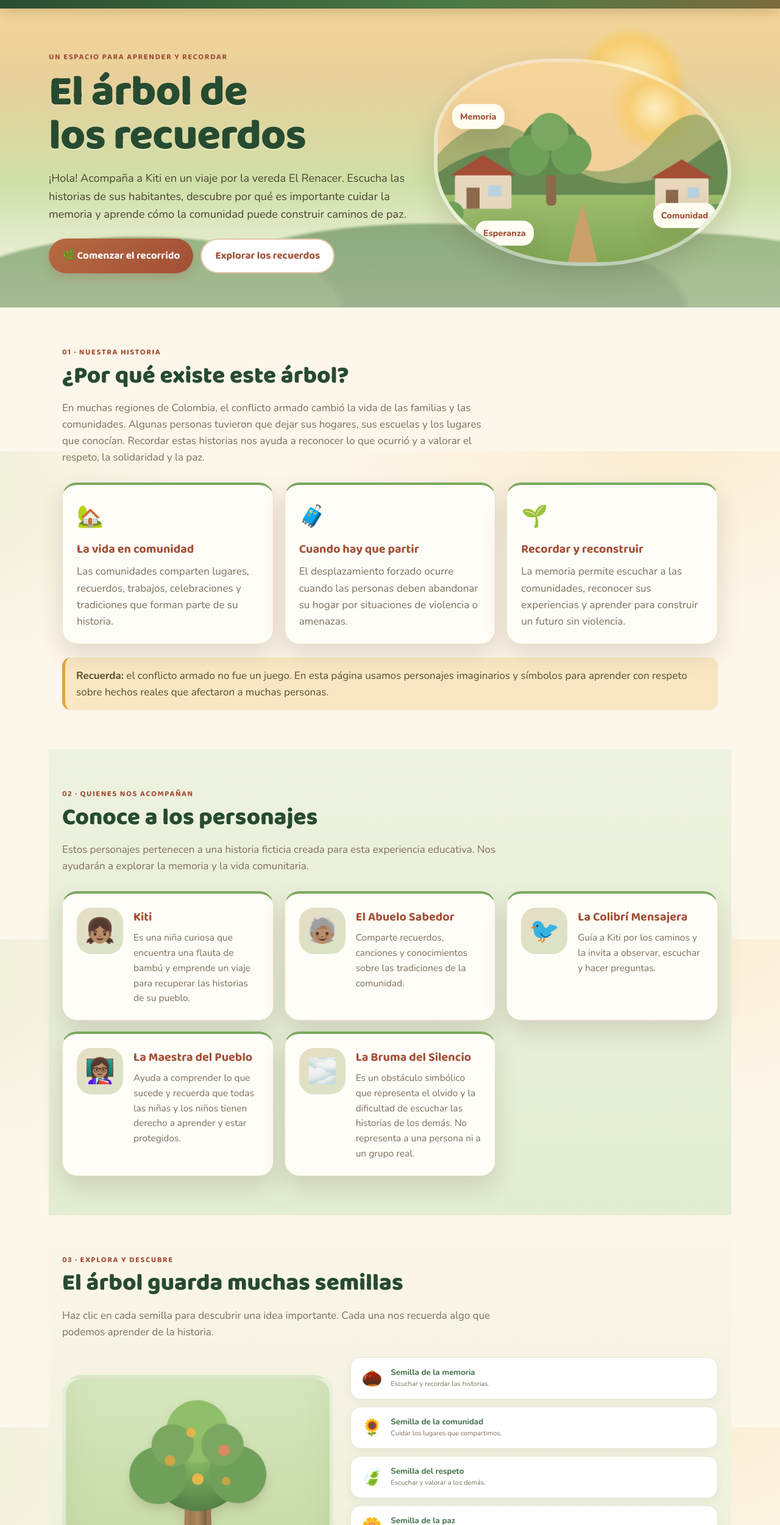
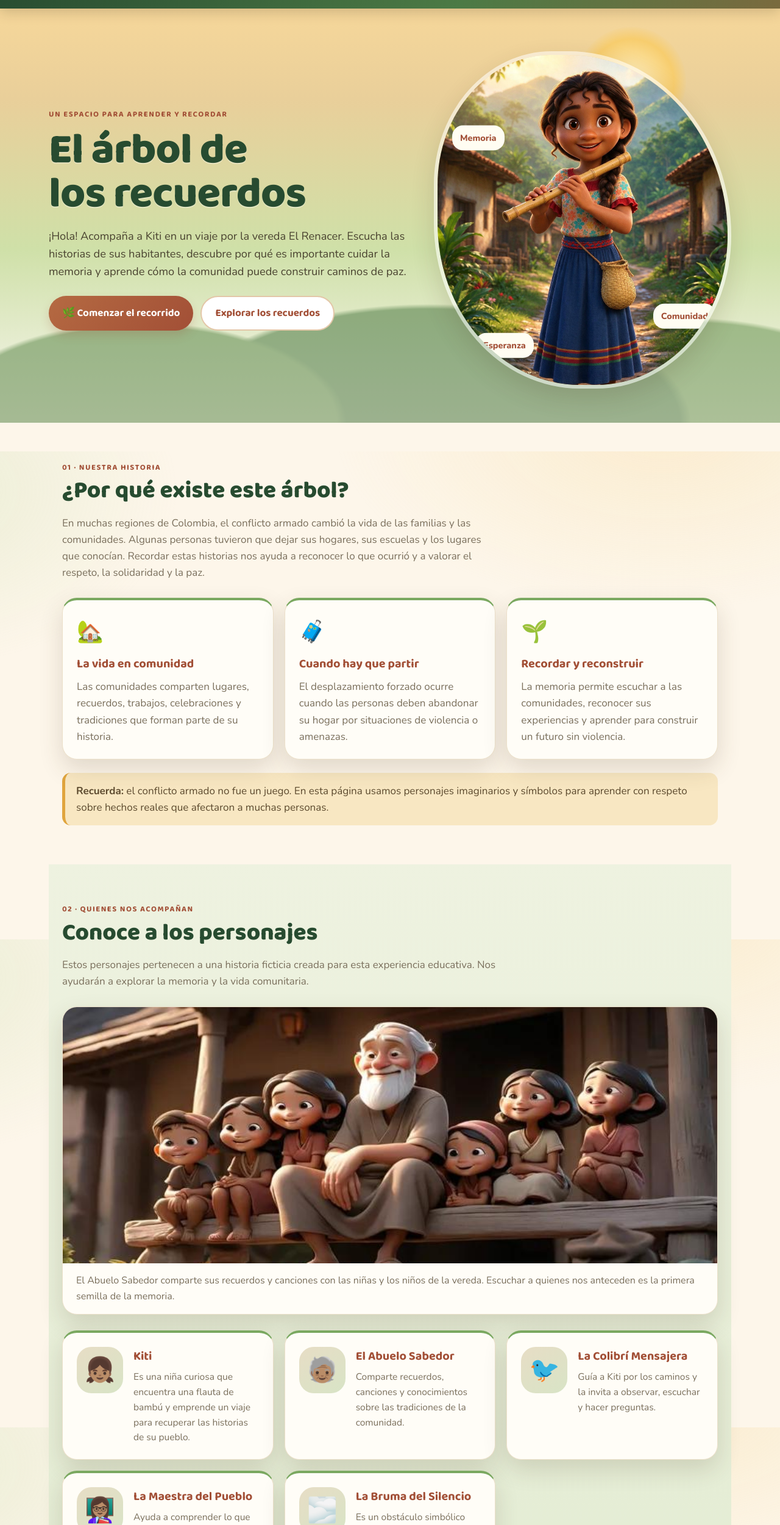
Before and after one commit to isabellamariapita-bot/el-arbol-de-los-recuerdos, a plain HTML site: page index.html in a window 1280 px wide. Shown: the part 60-2560 px from the top of the page at 61% size. Drawn offline with nearby package versions, Linux system fonts and the light colour scheme.

Commit message:
Integra las ilustraciones reales de los personajes
- Hero: foto de Kiti con la flauta en la vereda (reemplaza la escena SVG)
- Personajes: figura destacada con el Abuelo Sabedor y los ninos en el porche
- Arbol de recuerdos: foto de un gran arbol frondoso con sol (reemplaza el SVG), con zoom suave al pasar el cursor
- Limpia los estilos SVG que ya no se usan

```diff
--- a/index.html
+++ b/index.html
@@ -70,11 +70,9 @@ h1{font-size:clamp(2.5rem,5.5vw,4.6rem);line-height:1.02;color:var(--deep);margi
 .btn:hover{filter:brightness(1.07);transform:translateY(-2px)}
 .btn:focus-visible{outline:3px solid var(--gold);outline-offset:2px}
 .btn.secondary{background:#fff;color:var(--teja);border:2px solid #e3c7a8;box-shadow:none}
-.hero-art{min-height:340px;border-radius:42% 58% 48% 52%;display:grid;place-items:center;position:relative;box-shadow:var(--shadow);overflow:hidden;border:6px solid #ffffff66}
-.scene{position:absolute;inset:0;width:100%;height:100%;display:block}
-.scene .sun{transform-origin:300px 86px;animation:sunGlow 6s ease-in-out infinite}
-.hero-tree{transform-origin:157px 220px;animation:sway 5s ease-in-out infinite}
-@keyframes sunGlow{0%,100%{opacity:.85}50%{opacity:1}}
+.hero-art{min-height:340px;aspect-ratio:3/3.4;border-radius:42% 58% 48% 52%;position:relative;box-shadow:var(--shadow);overflow:hidden;border:6px solid #ffffff88}
+.hero-photo{position:absolute;inset:0;width:100%;height:100%;object-fit:cover;object-position:50% 20%;display:block;animation:floatPhoto 7s ease-in-out infinite}
+@keyframes floatPhoto{0%,100%{transform:scale(1.02)}50%{transform:scale(1.05)}}
 @keyframes sway{0%,100%{transform:rotate(-1.2deg)}50%{transform:rotate(1.2deg)}}
 .float{position:absolute;background:#fffdf2;border-radius:18px;padding:9px 13px;font-size:.9rem;font-weight:800;box-shadow:var(--shadow);z-index:2;color:var(--teja)}
 .float{animation:bob 4s ease-in-out infinite}
@@ -92,6 +90,9 @@ h1{font-size:clamp(2.5rem,5.5vw,4.6rem);line-height:1.02;color:var(--deep);margi
 .note{background:#f8e7c2;border-left:5px solid var(--gold);border-radius:14px;padding:16px 18px;color:#5c4a2e;margin-top:22px}
 
 .characters{background:linear-gradient(180deg,#eef2e0,#e3ecd3)}
+.feature{margin:0 0 26px;background:#fffdf7;border:1px solid #ece0ca;border-radius:var(--radius);overflow:hidden;box-shadow:var(--shadow)}
+.feature img{display:block;width:100%;height:auto;max-height:420px;object-fit:cover;object-position:50% 30%}
+.feature figcaption{padding:16px 22px;color:var(--muted);font-size:1rem}
 .character{display:flex;gap:17px;align-items:flex-start}
 .avatar{width:76px;height:76px;flex:0 0 76px;border-radius:24px;background:linear-gradient(145deg,#e7ddc5,#d8e4c6);display:grid;place-items:center;font-size:2.5rem}
 .character h3{margin:0 0 5px}.character p{font-size:.97rem}
@@ -100,15 +101,8 @@ h1{font-size:clamp(2.5rem,5.5vw,4.6rem);line-height:1.02;color:var(--deep);margi
 .memory-layout{display:grid;grid-template-columns:.85fr 1.15fr;gap:28px;align-items:center}
 .big-tree{background:linear-gradient(180deg,#d7e7bf,#c2d6a0);border-radius:32px;min-height:340px;display:grid;place-items:center;position:relative;overflow:hidden;box-shadow:inset 0 -40px 60px #8aa86a33;border:6px solid #ffffff66}
 .big-tree:after{content:"";position:absolute;left:0;right:0;bottom:0;height:34%;background:linear-gradient(180deg,transparent,#9bbf6e55)}
-.big-tree span{font-size:13rem;filter:drop-shadow(0 8px 5px #4a351f26);position:relative;z-index:1}
-.memory-tree{width:82%;height:92%;position:relative;z-index:1;filter:drop-shadow(0 10px 8px #4a351f26)}
-.memory-tree .crown{transform-origin:160px 140px;animation:sway 6s ease-in-out infinite}
-.memory-tree .fruit{transform-origin:center;animation:twinkle 2.8s ease-in-out infinite}
-.memory-tree .fruit:nth-of-type(2){animation-delay:.5s}
-.memory-tree .fruit:nth-of-type(3){animation-delay:1s}
-.memory-tree .fruit:nth-of-type(4){animation-delay:1.5s}
-.memory-tree .fruit:nth-of-type(5){animation-delay:2s}
-@keyframes twinkle{0%,100%{opacity:.75;transform:scale(1)}50%{opacity:1;transform:scale(1.18)}}
+.tree-photo{position:absolute;inset:0;width:100%;height:100%;object-fit:cover;object-position:50% 40%;display:block;transition:transform .6s ease}
+.big-tree:hover .tree-photo{transform:scale(1.05)}
 .seed-list{display:grid;gap:12px}
 .seed{background:white;border:1px solid #e7e8d9;border-radius:17px;padding:15px 17px;display:flex;align-items:center;gap:14px;cursor:pointer;text-align:left;color:var(--ink);width:100%;box-shadow:0 5px 14px #315b4610;transition:transform .12s ease,border-color .15s ease}
 .seed:hover{transform:translateY(-2px)}
@@ -204,54 +198,8 @@ footer a{color:#f6cf7e}
     <a class="btn secondary" href="#arbol">Explorar los recuerdos</a>
    </div>
   </div>
-  <div class="hero-art" role="img" aria-label="Ilustración de la vereda El Renacer al atardecer: montañas de selva, casas con techo de teja, un camino y un árbol frondoso">
-   <svg class="scene" viewBox="0 0 400 320" preserveAspectRatio="xMidYMid slice" aria-hidden="true">
-    <defs>
-     <linearGradient id="sky" x1="0" y1="0" x2="0" y2="1">
-      <stop offset="0" stop-color="#f7d79a"/><stop offset=".55" stop-color="#f0cf9a"/><stop offset="1" stop-color="#cfe0a8"/>
-     </linearGradient>
-     <linearGradient id="ground" x1="0" y1="0" x2="0" y2="1">
-      <stop offset="0" stop-color="#9ebd6c"/><stop offset="1" stop-color="#7aa24f"/>
-     </linearGradient>
-     <radialGradient id="sung" cx="50%" cy="50%" r="50%">
-      <stop offset="0" stop-color="#fff3c8"/><stop offset=".6" stop-color="#f7cd6e"/><stop offset="1" stop-color="#f7cd6e00"/>
-     </radialGradient>
-    </defs>
-    <rect width="400" height="320" fill="url(#sky)"/>
-    <circle class="sun" cx="300" cy="86" r="62" fill="url(#sung)"/>
-    <!-- montañas de selva -->
-    <path d="M0 150 Q70 70 150 140 T300 130 T400 150 V210 H0 Z" fill="#6a9455" opacity=".55"/>
-    <path d="M0 175 Q90 110 180 165 T360 150 T400 175 V230 H0 Z" fill="#4d7a44" opacity=".7"/>
-    <!-- suelo -->
-    <rect y="205" width="400" height="115" fill="url(#ground)"/>
-    <!-- camino de tierra -->
-    <path d="M175 320 Q190 250 200 215 Q210 250 225 320 Z" fill="#c9a06a"/>
-    <!-- casa izquierda -->
-    <g>
-     <rect x="24" y="178" width="78" height="46" rx="3" fill="#e6d7bd"/>
-     <path d="M18 178 L63 150 L108 178 Z" fill="#a24f36"/>
-     <rect x="40" y="195" width="18" height="29" fill="#8a6a4a"/>
-     <rect x="70" y="192" width="18" height="15" fill="#b9d2e0"/>
-    </g>
-    <!-- casa derecha -->
-    <g>
-     <rect x="300" y="182" width="74" height="42" rx="3" fill="#e6d7bd"/>
-     <path d="M294 182 L337 156 L380 182 Z" fill="#a24f36"/>
-     <rect x="315" y="198" width="17" height="26" fill="#8a6a4a"/>
-     <rect x="345" y="195" width="16" height="14" fill="#b9d2e0"/>
-    </g>
-    <!-- árbol frondoso -->
-    <g class="hero-tree">
-     <rect x="150" y="150" width="14" height="70" rx="6" fill="#8a6a4a"/>
-     <circle cx="157" cy="138" r="40" fill="#5f8a4e"/>
-     <circle cx="128" cy="150" r="28" fill="#6fa05a"/>
-     <circle cx="186" cy="150" r="28" fill="#6fa05a"/>
-     <circle cx="157" cy="118" r="26" fill="#7aa860"/>
-    </g>
-    <!-- arbustos -->
-    <circle cx="20" cy="230" r="16" fill="#6fa05a"/>
-    <circle cx="385" cy="235" r="18" fill="#6fa05a"/>
-   </svg>
+  <div class="hero-art">
+   <img class="hero-photo" src="imagen-02.jpeg" alt="Kiti, una niña de la vereda El Renacer, sonríe sosteniendo su flauta de bambú en un camino rodeado de selva y casas de teja al atardecer" loading="eager" width="1728" height="2304">
    <span class="float f1">Memoria</span><span class="float f2">Comunidad</span><span class="float f3">Esperanza</span>
   </div>
  </div>
@@ -270,6 +218,10 @@ footer a{color:#f6cf7e}
 
 <section class="section characters" id="personajes">
  <div class="section-head"><div class="eyebrow">02 · Quienes nos acompañan</div><h2>Conoce a los personajes</h2><p>Estos personajes pertenecen a una historia ficticia creada para esta experiencia educativa. Nos ayudarán a explorar la memoria y la vida comunitaria.</p></div>
+ <figure class="feature">
+  <img src="imgen-01.jpg" alt="El Abuelo Sabedor sentado en el porche de madera de su casa, rodeado por un grupo de niñas y niños de la comunidad que lo escuchan sonrientes" loading="lazy" width="800" height="400">
+  <figcaption>El Abuelo Sabedor comparte sus recuerdos y canciones con las niñas y los niños de la vereda. Escuchar a quienes nos anteceden es la primera semilla de la memoria.</figcaption>
+ </figure>
  <div class="grid">
   <article class="card character"><div class="avatar">👧🏽</div><div><h3>Kiti</h3><p>Es una niña curiosa que encuentra una flauta de bambú y emprende un viaje para recuperar las historias de su pueblo.</p></div></article>
   <article class="card character"><div class="avatar">🧓🏽</div><div><h3>El Abuelo Sabedor</h3><p>Comparte recuerdos, canciones y conocimientos sobre las tradiciones de la comunidad.</p></div></article>
@@ -282,38 +234,8 @@ footer a{color:#f6cf7e}
 <section class="section tree-section" id="arbol">
  <div class="section-head"><div class="eyebrow">03 · Explora y descubre</div><h2>El árbol guarda muchas semillas</h2><p>Haz clic en cada semilla para descubrir una idea importante. Cada una nos recuerda algo que podemos aprender de la historia.</p></div>
  <div class="memory-layout">
-  <div class="big-tree" aria-label="Ilustración del árbol de los recuerdos">
-   <svg class="memory-tree" viewBox="0 0 320 340" preserveAspectRatio="xMidYMax meet" aria-hidden="true">
-    <defs>
-     <radialGradient id="crown" cx="50%" cy="40%" r="65%">
-      <stop offset="0" stop-color="#8fbf69"/><stop offset="1" stop-color="#4d7a44"/>
-     </radialGradient>
-     <linearGradient id="trunk" x1="0" y1="0" x2="1" y2="0">
-      <stop offset="0" stop-color="#9a7550"/><stop offset=".5" stop-color="#b08a5f"/><stop offset="1" stop-color="#7d5e3f"/>
-     </linearGradient>
-    </defs>
-    <!-- suelo/raíces -->
-    <ellipse cx="160" cy="312" rx="120" ry="18" fill="#7aa24f" opacity=".5"/>
-    <path d="M160 300 C120 304 110 312 86 316 M160 300 C200 304 212 312 236 316" stroke="#7d5e3f" stroke-width="8" fill="none" stroke-linecap="round"/>
-    <!-- tronco con ramas -->
-    <path d="M146 312 L150 200 C150 180 134 170 120 150 M174 312 L170 200 C170 180 186 170 200 150" stroke="url(#trunk)" stroke-width="22" fill="none" stroke-linecap="round"/>
-    <rect x="146" y="150" width="28" height="165" rx="14" fill="url(#trunk)"/>
-    <!-- copa frondosa -->
-    <g class="crown">
-     <circle cx="160" cy="120" r="78" fill="url(#crown)"/>
-     <circle cx="96" cy="140" r="46" fill="#6fa05a"/>
-     <circle cx="224" cy="140" r="46" fill="#6fa05a"/>
-     <circle cx="160" cy="70" r="50" fill="#8fbf69"/>
-     <circle cx="120" cy="92" r="34" fill="#7aa860"/>
-     <circle cx="200" cy="92" r="34" fill="#7aa860"/>
-    </g>
-    <!-- semillas/frutos que brillan -->
-    <circle class="fruit" cx="118" cy="120" r="8" fill="#e0a53e"/>
-    <circle class="fruit" cx="196" cy="110" r="8" fill="#dd8a63"/>
-    <circle class="fruit" cx="160" cy="150" r="8" fill="#e8b84b"/>
-    <circle class="fruit" cx="150" cy="80" r="7" fill="#f1b24a"/>
-    <circle class="fruit" cx="205" cy="150" r="7" fill="#e0a53e"/>
-   </svg>
+  <div class="big-tree" aria-label="Fotografía de un gran árbol frondoso con el sol filtrándose entre sus ramas y raíces">
+   <img class="tree-photo" src="images-03.jpg" alt="Un gran árbol de tronco grueso y copa frondosa, con el sol del atardecer brillando entre sus ramas y raíces extendidas sobre la tierra" loading="lazy" width="640" height="480">
   </div>
   <div>
    <div class="seed-list">
```
